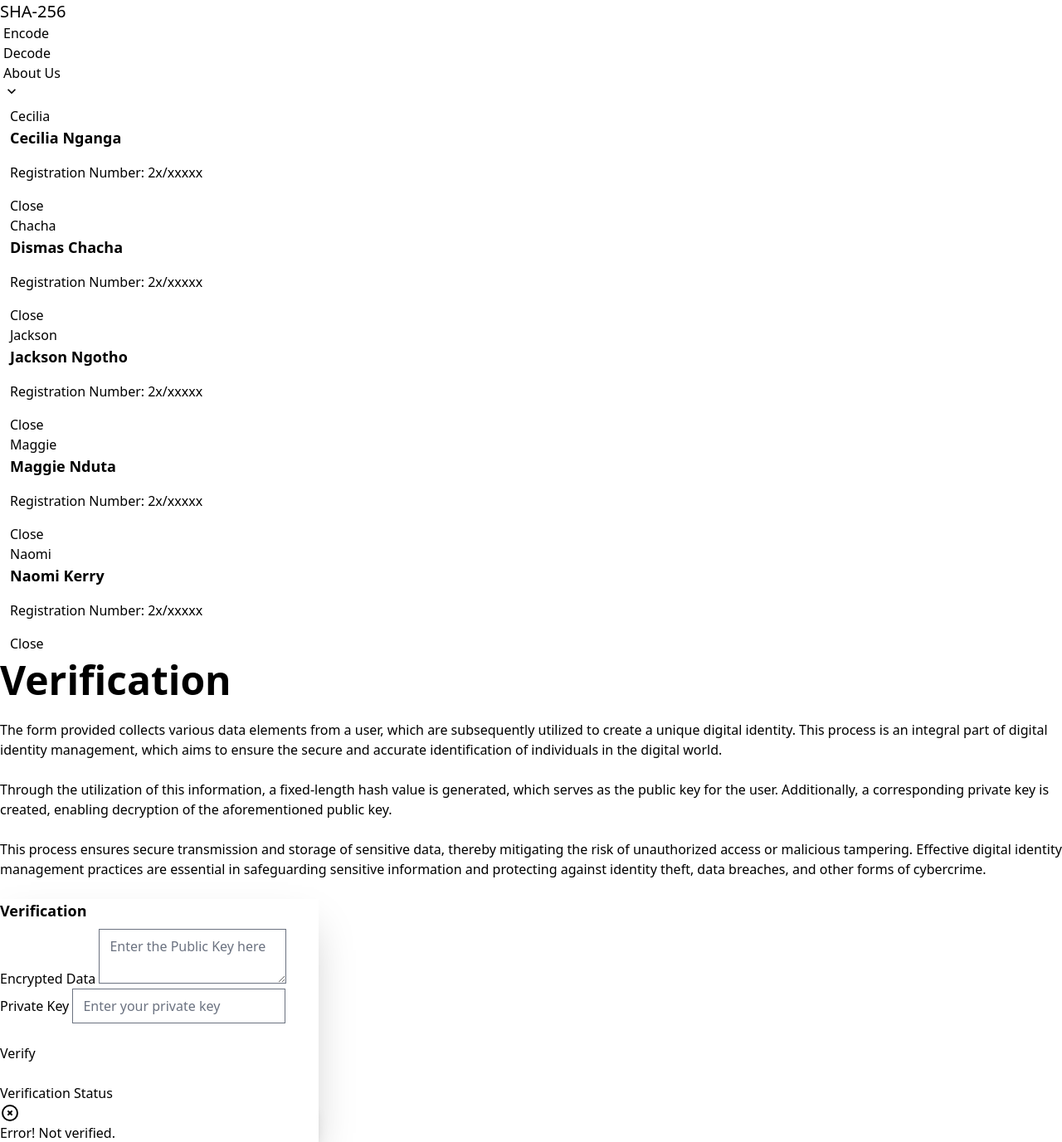
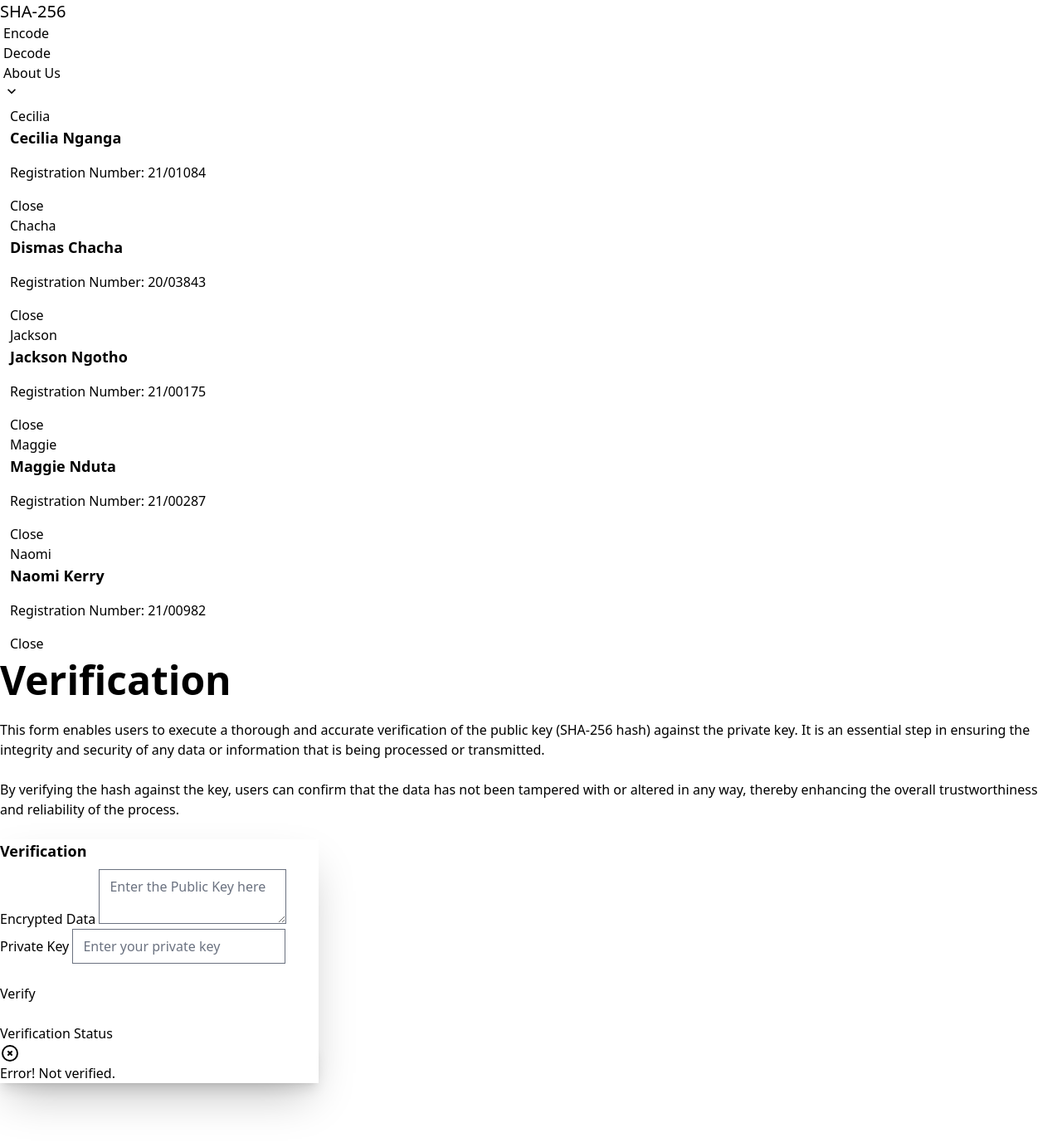
Before and after one commit to dismaschan/bcta, a Django app: page /decode/ in a window 1280 px wide. Shown: the top 1377 px of the page at 83% size. Run offline with Django 4.2, Linux system fonts and the light colour scheme; style sheets or scripts are compiled from the project's sources; some libraries are stand-ins or nearby versions.

Commit message:
second commit

```diff
--- a/identity/templates/identity/decode.html
+++ b/identity/templates/identity/decode.html
@@ -23,7 +23,7 @@
           <div class="modal" id="cecilia">
               <div class="modal-box">
                 <h3 class="font-bold text-lg">Cecilia Nganga</h3>
-                <p class="py-4">Registration Number: 2x/xxxxx</p>
+                <p class="py-4">Registration Number: 21/01084</p>
                 <div class="modal-action">
                  <a href="#" class="btn">Close</a>
                 </div>
@@ -33,7 +33,7 @@
           <div class="modal" id="chacha">
               <div class="modal-box">
                 <h3 class="font-bold text-lg">Dismas Chacha</h3>
-                <p class="py-4">Registration Number: 2x/xxxxx</p>
+                <p class="py-4">Registration Number: 20/03843</p>
                 <div class="modal-action">
                  <a href="#" class="btn">Close</a>
                 </div>
@@ -43,7 +43,7 @@
           <div class="modal" id="jackson">
               <div class="modal-box">
                 <h3 class="font-bold text-lg">Jackson Ngotho</h3>
-                <p class="py-4">Registration Number: 2x/xxxxx</p>
+                <p class="py-4">Registration Number: 21/00175</p>
                 <div class="modal-action">
                  <a href="#" class="btn">Close</a>
                 </div>
@@ -53,7 +53,7 @@
           <div class="modal" id="maggie">
               <div class="modal-box">
                 <h3 class="font-bold text-lg">Maggie Nduta</h3>
-                <p class="py-4">Registration Number: 2x/xxxxx</p>
+                <p class="py-4">Registration Number: 21/00287</p>
                 <div class="modal-action">
                  <a href="#" class="btn">Close</a>
                 </div>
@@ -63,7 +63,7 @@
           <div class="modal" id="naomi">
               <div class="modal-box">
                 <h3 class="font-bold text-lg">Naomi Kerry</h3>
-                <p class="py-4">Registration Number: 2x/xxxxx</p>
+                <p class="py-4">Registration Number: 21/00982</p>
                 <div class="modal-action">
                  <a href="#" class="btn">Close</a>
                 </div>
@@ -79,7 +79,7 @@
   <div class="hero-content flex-col lg:flex-row-reverse">
       <div class="text-center lg:text-left">
           <h1 class="text-5xl font-bold">Verification</h1>
-          <p class="py-6">The form provided collects various data elements from a user, which are subsequently utilized to create a unique digital identity. This process is an integral part of digital identity management, which aims to ensure the secure and accurate identification of individuals in the digital world. <br> <br>Through the utilization of this information, a fixed-length hash value is generated, which serves as the public key for the user. Additionally, a corresponding private key is created, enabling decryption of the aforementioned public key. <br> <br>This process ensures secure transmission and storage of sensitive data, thereby mitigating the risk of unauthorized access or malicious tampering. Effective digital identity management practices are essential in safeguarding sensitive information and protecting against identity theft, data breaches, and other forms of cybercrime.</p>
+          <p class="py-6">This form enables users to execute a thorough and accurate verification of the public key (SHA-256 hash) against the private key. It is an essential step in ensuring the integrity and security of any data or information that is being processed or transmitted. <br> <br>By verifying the hash against the key, users can confirm that the data has not been tampered with or altered in any way, thereby enhancing the overall trustworthiness and reliability of the process.</p>
       </div>
 
       <div class="card flex-shrink-0 w-full max-w-sm shadow-2xl bg-base-100">
```
Also changed, not shown: identity/templates/identity/encode.html (+5 -5 lines), db.sqlite3.
